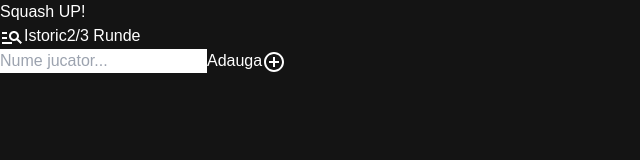
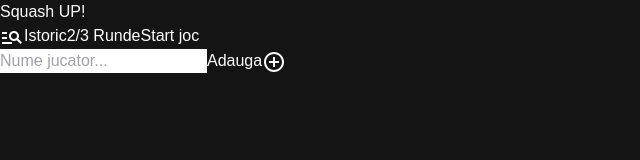
Before and after one commit to AldeaAndrei/squash-up, a Next.js app: page /start in a window 1280 px wide. Shown: the top 160 px of the page, without its empty margins (0-640 px from the left). Built offline with nearby package versions, Linux system fonts and the light colour scheme.

Commit message:
Add start button

```diff
--- a/components/NavBar.js
+++ b/components/NavBar.js
@@ -5,12 +5,14 @@ import AddRoundButton from "./AddRoundButton";
 import NavigationButton from "./NavigationButton";
 import NewGameButton from "./NewGameButton";
 import SetGameTypeButton from "./SetGameTypeButton";
+import StartGameButton from "./StartGameButton";
 
 export default function NavBar({ tournamentId }) {
   const pathname = usePathname();
 
   const canShowHistory = true;
   const canShowGameType = pathname.startsWith("/start");
+  const canShowStartGame = pathname.startsWith("/start");
   const canShowNewGame = !pathname.startsWith("/start");
   const canShowAddRound = pathname.startsWith("/tournament");
   const canShowScores =
@@ -32,6 +34,7 @@ export default function NavBar({ tournamentId }) {
         />
       )}
       {canShowGameType && <SetGameTypeButton />}
+      {canShowStartGame && <StartGameButton />}
       {canShowNewGame && <NewGameButton noText={!canShowNewGameText} />}
       {canShowAddRound && (
         <AddRoundButton tournamentId={tournamentId} noText={true} />
```
